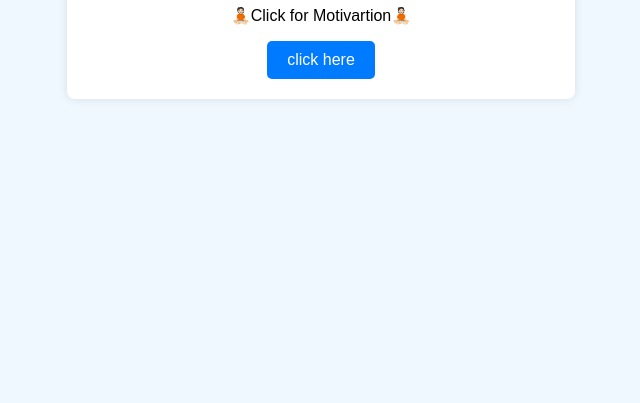
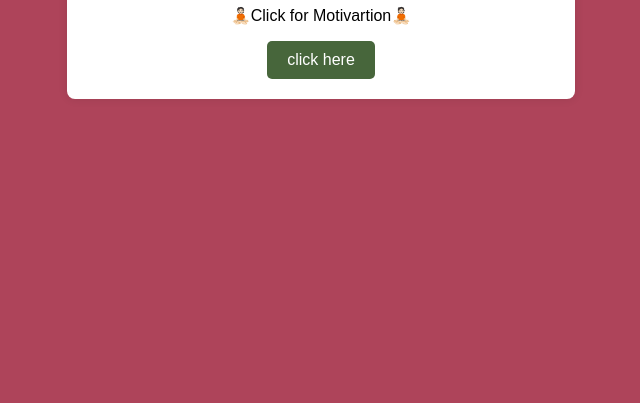
Before and after one commit to escharsh/InspireX, a plain HTML site: page index.html in a window 1280 px wide. Shown: the part 397-800 px from the top of the page, without its empty margins (319-959 px from the left). Drawn offline with Linux system fonts and the light colour scheme.

Commit message:
Update style.css

```diff
--- a/style.css
+++ b/style.css
@@ -1,6 +1,6 @@
 body {
     font-family: Arial, sans-serif;
-    background-color: #f0f8ff;
+    background-color: #AE445A;
     display: flex;
     justify-content: center;
     align-items: center;
@@ -17,7 +17,7 @@ body {
 }
 
 button {
-    background-color: #007bff;
+    background-color: #47663B;
     color: white;
     border: none;
     padding: 10px 20px;
@@ -27,5 +27,5 @@ button {
 }
 
 button:hover {
-    background-color: #0056b3;
+    background-color: #1F4529;
 }
```
